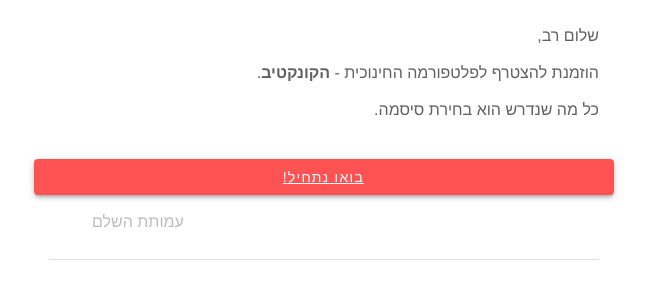
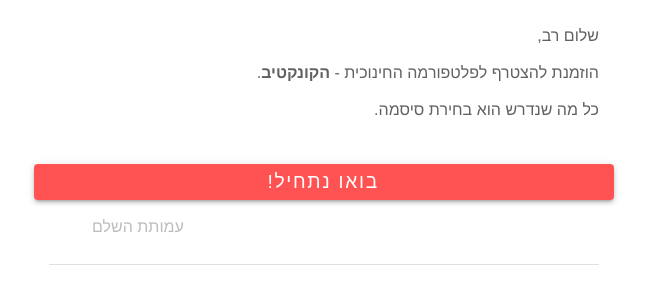
Before and after one commit to connectiveproject/connective, a Django app: template server/server/templates/users/invite_with_password_reset.html in a window 1280 px wide. Shown: the part 518-800 px from the top of the page, without its empty margins (316-963 px from the left). Run offline with Django 3.2, Linux system fonts and the light colour scheme; the template is opened without the code that fills it, so the values that code supplies are empty; parts of the project's set-up code (start-up, migrations or seed data) failed here and were passed over.

Commit message:
fix: change text in button to adapt to display in gmail

```diff
--- a/server/server/templates/users/invite_with_password_reset.html
+++ b/server/server/templates/users/invite_with_password_reset.html
@@ -55,7 +55,6 @@
       border-radius: 4px;
       font-weight: 500;
       letter-spacing: .0892857143em;
-      justify-content: center;
       outline: 0;
       position: relative;
       text-decoration: none;
@@ -76,7 +75,7 @@
       box-sizing: border-box;
       direction: rtl;
       font-family: Assistant, Arial !important;
-      font-size: .875rem;
+      font-size: 1.2rem;
       color: #fff !important;
       caret-color: #fff !important;
       box-shadow: 0 3px 3px -2px rgba(0, 0, 0, .2), 0 3px 4px 0 rgba(0, 0, 0, .14), 0 1px 8px 0 rgba(0, 0, 0, .12) !important;
@@ -101,19 +100,16 @@
       user-select: none;
       white-space: nowrap;
       cursor: pointer;
-      font-size: .875rem;
       caret-color: #fff !important;
       background-repeat: no-repeat;
       padding: 0;
       margin: 0;
       box-sizing: border-box;
       direction: rtl;
-      font-family: Assistant, Arial !important;
       align-items: center;
       color: inherit;
       display: flex;
       flex: 1 0 auto;
-      justify-content: inherit;
       line-height: normal;
       position: relative;
       transition: inherit;
@@ -272,7 +268,9 @@
                   </tr>
                   <tr>
                     <td style="padding: 0px 10px 0px 10px">
-                      <span class="button"> <a href="{{ uri }}/{{ uid }}/{{ token }}"> בואו נתחיל! </a></span>
+                      <a class="button" href="{{ uri }}/{{ uid }}/{{ token }}">
+                        <div style="text-align: center; margin: auto;">בואו נתחיל!</div>
+                      </a>
                     </td>
                   </tr>
                 </table>
@@ -329,5 +327,4 @@
     </div>
   </div>
 </body>
-
 </html>
```
